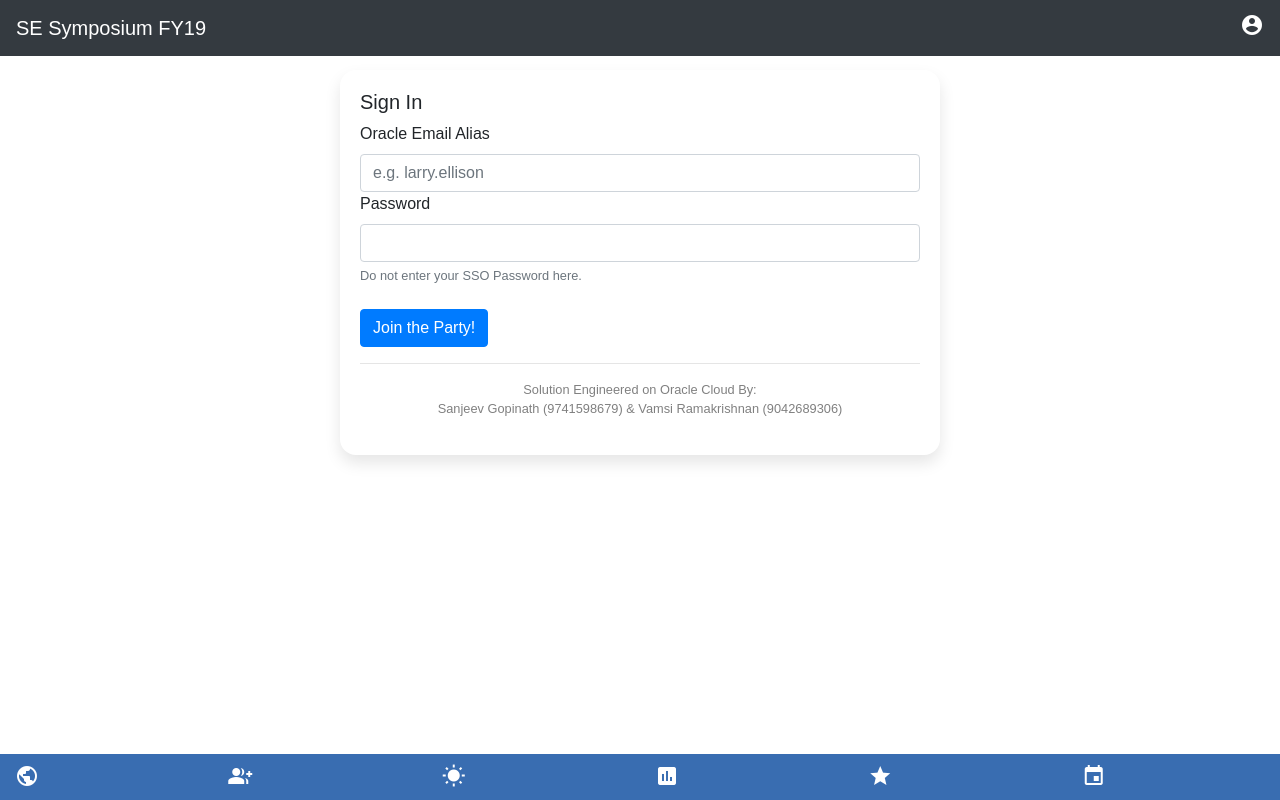
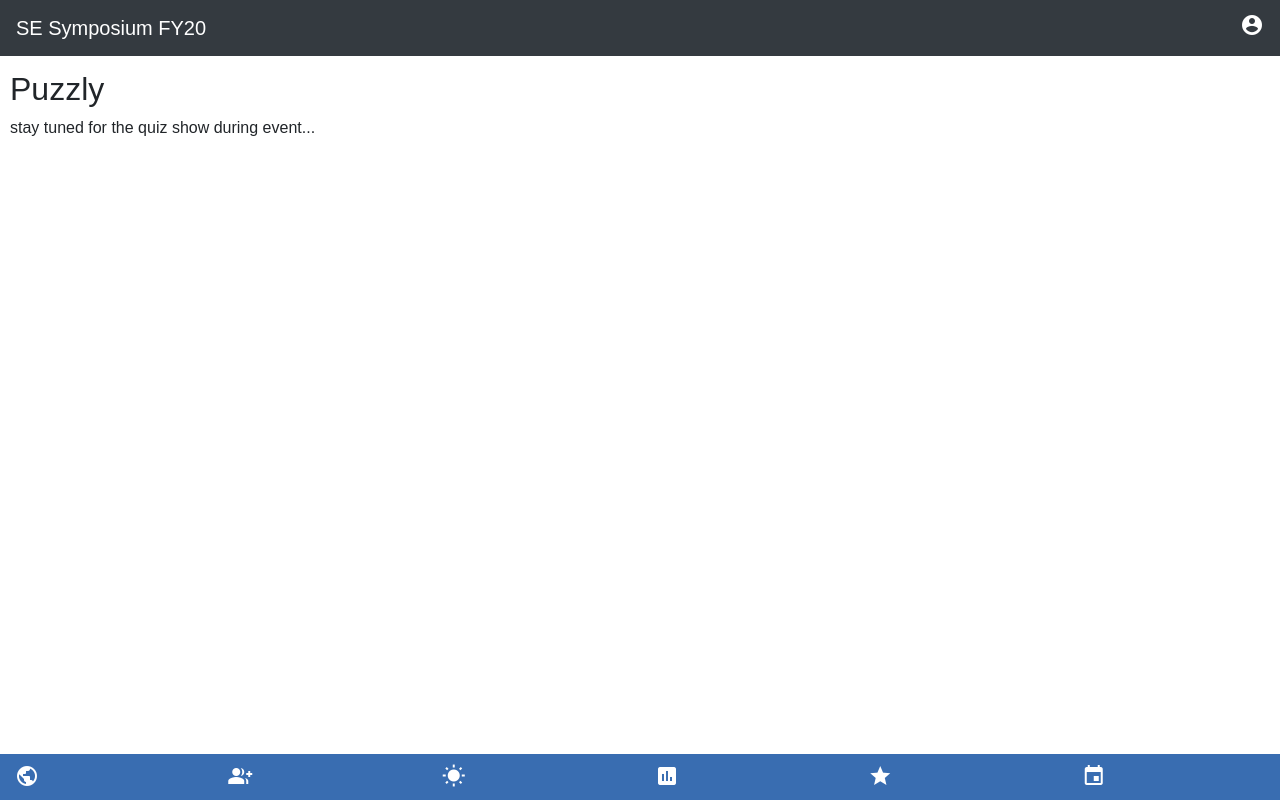
Before and after one commit to sanjeevgopinath/social_experience, a React (Create React App) app: page /puzzly in a window 1280 px wide. Before the commit this address led to /Login. Built offline with nearby package versions, Linux system fonts and the light colour scheme; a web font is replaced by a local one.

Commit message:
Commit for Shaily Demo
Remove these later.

```diff
--- a/src/App.js
+++ b/src/App.js
@@ -35,7 +35,6 @@
 const Main = () => (
   <main>
       <Switch>
-
         <PrivateRoute exact path='/' component={execMessage}/>
         <PrivateRoute exact path='/execMessage' component={execMessage}/>
         <PrivateRoute exact path='/newsfeed' component={newsfeed}/>
--- a/src/Header.js
+++ b/src/Header.js
@@ -7,7 +7,7 @@
         return(
             <div className="Header">
                 <nav className="navbar fixed-top  navbar-expand-xl navbar-dark bg-dark">
-                <Link to={`/`}><span className="navbar-brand">SE Symposium FY19</span></Link>
+                <Link to={`/`}><span className="navbar-brand">SE Symposium FY20</span></Link>
                 <ul className="navbar-nav scroll ml-auto">
                     <li className="nav-item">
                         <Link to={`/profileInfo`} style={{color: 'white'}}><span className="material-icons">account_circle</span></Link>
--- a/src/Login.js
+++ b/src/Login.js
@@ -40,6 +40,10 @@
         const { username, password, error_ispresent_fields } = this.state;
             if(username && password) {
                 this.setState({error_ispresent_fields: true});
+                /* ++++++++++++++++++++ */
+                this.props.history.push('/execMessage');
+
+                /* ------------------- *
                 authService.authenticate(username, password)
                 .then(response => {
                     console.log("Success Response!");
@@ -48,6 +52,7 @@
                 .catch(err => {
                     this.setState({error_iswrongcredential: true});
                 });
+                * -------------------- */
             }
             else {
                 this.setState({error_ispresent_fields: false});
--- a/src/PrivateRoute.js
+++ b/src/PrivateRoute.js
@@ -8,7 +8,7 @@
       <Route
         {...rest}
         render={props =>
-          authService.isAuthenticated() ? (
+          /* ---------- authService.isAuthenticated() */ 1 ? (
             <Component {...props} />
           ) : (
             <Redirect
```
